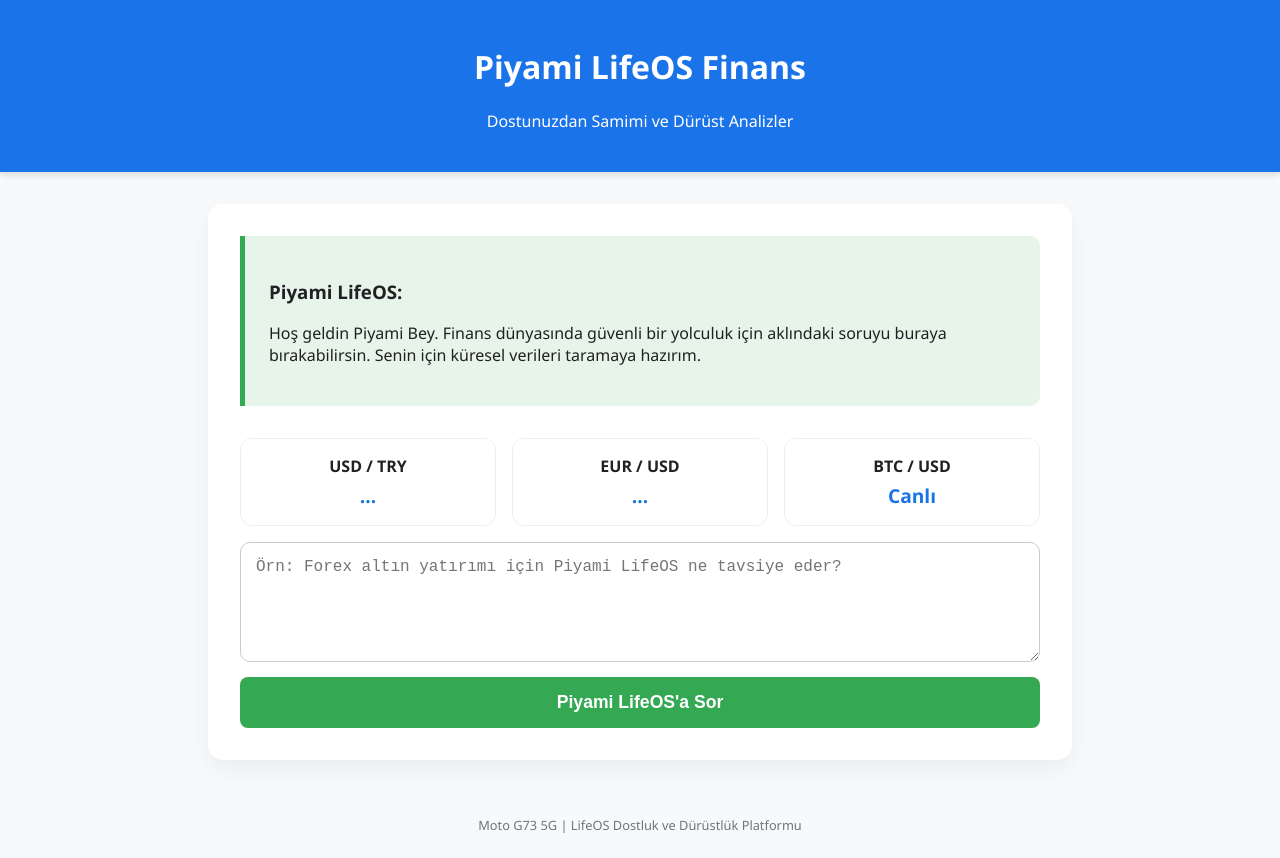
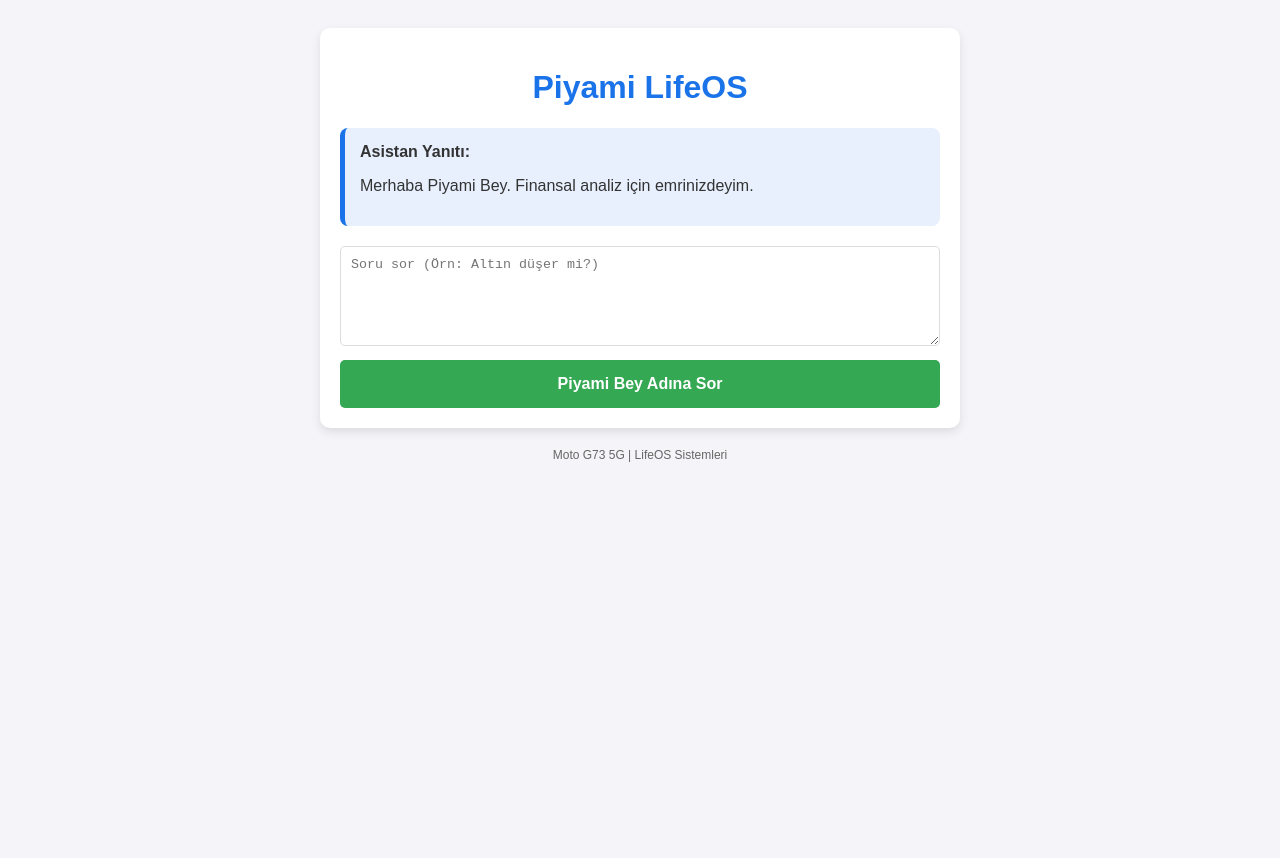
Before and after one commit to piyamijj/Finans, a plain HTML site: page İndex.html in a window 1280 px wide. After the commit the page ends 800 px from the top, so only its background shows below. Drawn offline with Linux system fonts and the light colour scheme; no server answers.

Commit message:
Refactor HTML structure and styles for Piyami LifeOS
Updated the title and modified styles and structure for better layout and user interaction.

```diff
--- a/İndex.html
+++ b/İndex.html
@@ -3,187 +3,58 @@
 <head>
     <meta charset="UTF-8">
     <meta name="viewport" content="width=device-width, initial-scale=1.0">
-    <title>Piyami LifeOS - Finans Rehberi</title>
+    <title>Piyami LifeOS Finans</title>
     <style>
-        :root {
-            --primary-color: #1a73e8;
-            --secondary-color: #34a853;
-            --bg-color: #f8f9fa;
-            --text-color: #202124;
-        }
-        body {
-            font-family: 'Segoe UI', Tahoma, Geneva, Verdana, sans-serif;
-            background-color: var(--bg-color);
-            color: var(--text-color);
-            margin: 0;
-            display: flex;
-            flex-direction: column;
-            align-items: center;
-            min-height: 100vh;
-        }
-        header {
-            background-color: var(--primary-color);
-            color: white;
-            width: 100%;
-            padding: 1.5rem 0;
-            text-align: center;
-            box-shadow: 0 4px 6px rgba(0,0,0,0.1);
-        }
-        .container {
-            max-width: 800px;
-            width: 90%;
-            margin: 2rem auto;
-            background: white;
-            padding: 2rem;
-            border-radius: 15px;
-            box-shadow: 0 10px 25px rgba(0,0,0,0.05);
-        }
-        .asistan-box {
-            border-left: 5px solid var(--secondary-color);
-            background: #e6f4ea;
-            padding: 1.5rem;
-            margin-bottom: 2rem;
-            border-radius: 0 10px 10px 0;
-            min-height: 80px;
-        }
-        .market-card {
-            display: grid;
-            grid-template-columns: repeat(auto-fit, minmax(180px, 1fr));
-            gap: 1rem;
-            margin-top: 1rem;
-        }
-        .ticker {
-            padding: 1rem;
-            border: 1px solid #eee;
-            border-radius: 12px;
-            text-align: center;
-            background: #fff;
-        }
-        .price { font-size: 1.2rem; font-weight: bold; color: var(--primary-color); margin-top: 5px; }
-        textarea {
-            width: 100%;
-            height: 120px;
-            border-radius: 10px;
-            border: 1px solid #ccc;
-            padding: 15px;
-            box-sizing: border-box;
-            font-size: 1rem;
-            resize: vertical;
-            margin-top: 1rem;
-        }
-        .cta-button {
-            background-color: var(--secondary-color);
-            color: white;
-            padding: 15px 24px;
-            border: none;
-            border-radius: 8px;
-            cursor: pointer;
-            font-weight: bold;
-            width: 100%;
-            font-size: 1.1rem;
-            margin-top: 10px;
-        }
-        .cta-button:disabled { background-color: #ccc; }
-        .footer {
-            margin-top: auto;
-            padding: 1.5rem;
-            font-size: 0.8rem;
-            color: #70757a;
-            text-align: center;
-        }
+        body { font-family: sans-serif; background: #f4f4f9; display: flex; flex-direction: column; align-items: center; padding: 20px; color: #333; }
+        .container { background: white; max-width: 600px; width: 100%; padding: 20px; border-radius: 10px; box-shadow: 0 4px 10px rgba(0,0,0,0.1); }
+        h1 { color: #1a73e8; text-align: center; }
+        .box { background: #e8f0fe; padding: 15px; border-radius: 8px; margin-bottom: 20px; border-left: 5px solid #1a73e8; }
+        textarea { width: 100%; height: 100px; padding: 10px; border: 1px solid #ddd; border-radius: 5px; box-sizing: border-box; resize: vertical; }
+        button { width: 100%; background: #34a853; color: white; padding: 15px; border: none; border-radius: 5px; font-size: 16px; font-weight: bold; cursor: pointer; margin-top: 10px; }
+        button:disabled { background: #ccc; }
+        .footer { margin-top: 20px; font-size: 12px; color: #666; }
     </style>
 </head>
 <body>
 
-<header>
-    <h1>Piyami LifeOS Finans</h1>
-    <p>Dostunuzdan Samimi ve Dürüst Analizler</p>
-</header>
+<div class="container">
+    <h1>Piyami LifeOS</h1>
 
-<div class="container">
-    <div class="asistan-box" id="asistanCevap">
-        <h3 id="asistanBaslik">Piyami LifeOS:</h3>
-        <p id="asistanMetin">Hoş geldin Piyami Bey. Finans dünyasında güvenli bir yolculuk için aklındaki soruyu buraya bırakabilirsin. Senin için küresel verileri taramaya hazırım.</p>
+    <div class="box">
+        <strong>Asistan Yanıtı:</strong>
+        <p id="cevapAlani">Merhaba Piyami Bey. Finansal analiz için emrinizdeyim.</p>
     </div>
 
-    <div class="market-card">
-        <div class="ticker">
-            <strong>USD / TRY</strong><br>
-            <div id="usd-try" class="price">...</div>
-        </div>
-        <div class="ticker">
-            <strong>EUR / USD</strong><br>
-            <div id="eur-usd" class="price">...</div>
-        </div>
-        <div class="ticker">
-            <strong>BTC / USD</strong><br>
-            <div id="btc-usd" class="price">Canlı</div>
-        </div>
-    </div>
-
-    <textarea id="userInput" placeholder="Örn: Forex altın yatırımı için Piyami LifeOS ne tavsiye eder?"></textarea>
-    <button id="sendBtn" class="cta-button" onclick="analizEt()">Piyami LifeOS'a Sor</button>
+    <textarea id="soruInput" placeholder="Soru sor (Örn: Altın düşer mi?)"></textarea>
+    <button id="btn" onclick="soruSor()">Piyami Bey Adına Sor</button>
 </div>
 
-<div class="footer">
-    Moto G73 5G | LifeOS Dostluk ve Dürüstlük Platformu
-</div>
+<div class="footer">Moto G73 5G | LifeOS Sistemleri</div>
 
 <script>
-    // Piyasaları Güncelle
-    async function updatePrices() {
-        try {
-            const res = await fetch('https://api.exchangerate-api.com/v4/latest/USD');
-            const data = await res.json();
-            document.getElementById('usd-try').innerText = data.rates.TRY.toFixed(2) + " ₺";
-            document.getElementById('eur-usd').innerText = (1 / data.rates.EUR).toFixed(4) + " $";
-        } catch (e) {
-            console.log("Fiyat çekilemedi.");
-        }
-    }
-    updatePrices();
+    async function soruSor() {
+        const soru = document.getElementById("soruInput").value;
+        const cevapKutu = document.getElementById("cevapAlani");
+        const buton = document.getElementById("btn");
 
-    // Piyami LifeOS Analiz Fonksiyonu
-    async function analizEt() {
-        const input = document.getElementById('userInput').value;
-        const asistanMetin = document.getElementById('asistanMetin');
-        const asistanBaslik = document.getElementById('asistanBaslik');
-        const btn = document.getElementById('sendBtn');
+        if (!soru) return alert("Boş soru sorulmaz dostum!");
 
-        if (input.length < 2) {
-            alert("Lütfen bir soru yazın Piyami Bey.");
-            return;
-        }
-
-        // Arayüz Hazırlığı
-        asistanBaslik.innerText = "Piyami LifeOS Düşünüyor...";
-        asistanMetin.innerText = "Senin için küresel piyasaları ve verileri inceliyorum Piyami Bey. Lütfen bekleyin...";
-        btn.disabled = true;
+        cevapKutu.innerText = "Piyami LifeOS analiz yapıyor...";
+        buton.disabled = true;
 
         try {
-            // Senin server.js mantığına uygun POST çağrısı
-            const response = await fetch('/api/chat', {
+            const req = await fetch('/api/chat', {
                 method: 'POST',
                 headers: { 'Content-Type': 'application/json' },
-                body: JSON.stringify({
-                    question: input,
-                    history: [] // İhtiyaç duyarsan burayı doldurabiliriz
-                })
+                body: JSON.stringify({ question: soru })
             });
 
-            const data = await response.json();
-
-            if (data.answer) {
-                asistanBaslik.innerText = "Piyami LifeOS Analizi:";
-                // Gelen yanıtı satır sonlarına göre düzenle
-                asistanMetin.innerHTML = data.answer.replace(/\n/g, "<br>");
-            } else {
-                asistanMetin.innerText = "Üzgünüm Piyami Bey, Google API'den beklenen yanıt gelmedi.";
-            }
-        } catch (error) {
-            asistanMetin.innerText = "Bağlantıda bir aksaklık oldu dostum. Vercel Logs kısmını kontrol edebiliriz.";
+            const res = await req.json();
+            cevapKutu.innerText = res.answer || "Hata: Cevap alınamadı.";
+        } catch (err) {
+            cevapKutu.innerText = "Bağlantı hatası oluştu.";
         } finally {
-            btn.disabled = false;
+            buton.disabled = false;
         }
     }
 </script>
```
